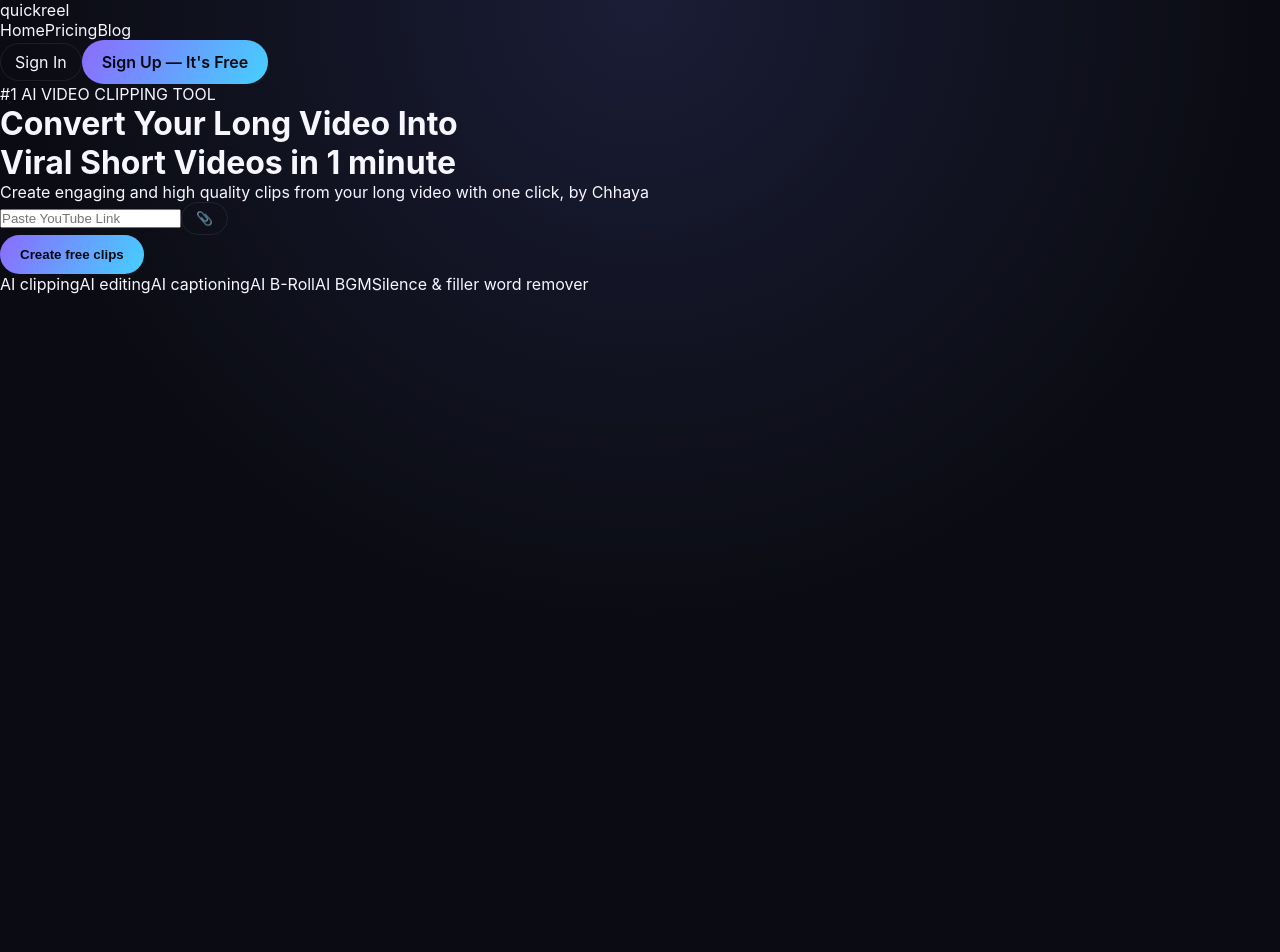
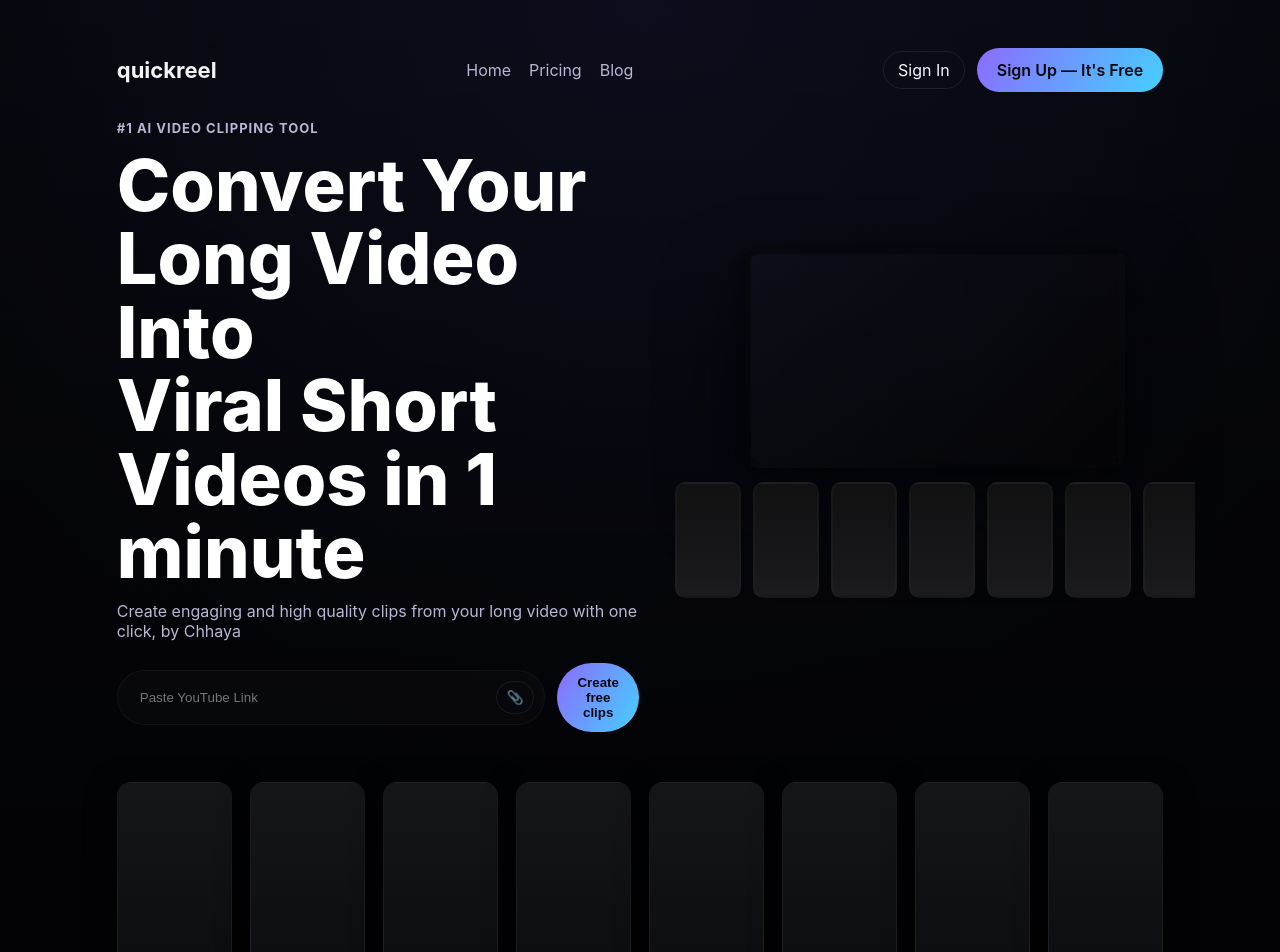
Before and after one commit to AbhayKTS/gla2, a React (Vite) app in the folder frontend/: page / in a window 1280 px wide. Shown: the top 952 px of the page. Before the commit the page ends 800 px from the top, so only its background shows below. Built offline with nearby package versions, Linux system fonts and the light colour scheme.

Commit message:
feat: update styles.css

```diff
--- a/frontend/src/styles.css
+++ b/frontend/src/styles.css
@@ -25,6 +25,235 @@
 body {
   min-height: 100vh;
   background: radial-gradient(circle at top, #1a1d36, #0b0c13 60%);
+}
+
+/* Landing page hero styles (QuickReel-like) */
+.landing-root {
+  color: var(--text-primary);
+}
+
+.hero-landing {
+  position: relative;
+  min-height: 720px;
+  overflow: hidden;
+  display: block;
+}
+
+.hero-landing .hero-overlay {
+  position: absolute;
+  inset: 0;
+  /* grid background */
+  background-image:
+    radial-gradient(rgba(255,255,255,0.02) 1px, transparent 1px),
+    repeating-linear-gradient(0deg, rgba(255,255,255,0.01) 0 1px, transparent 1px 80px),
+    repeating-linear-gradient(90deg, rgba(255,255,255,0.01) 0 1px, transparent 1px 80px),
+    linear-gradient(180deg, rgba(12,14,27,0.6), rgba(3,4,8,0.85));
+  background-size: 20px 20px, 80px 80px, 80px 80px, cover;
+  mix-blend-mode: overlay;
+  pointer-events: none;
+}
+
+.hero-content {
+  position: relative;
+  z-index: 2;
+  padding: 48px 6vw 80px;
+  max-width: 1200px;
+  margin: 0 auto;
+  display: flex;
+  flex-direction: column;
+  gap: 28px;
+}
+
+.hero-top {
+  display: flex;
+  align-items: center;
+  justify-content: space-between;
+}
+
+.logo {
+  font-weight: 700;
+  font-size: 22px;
+  color: #ffffff;
+  opacity: 0.95;
+}
+
+.hero-nav {
+  display: flex;
+  gap: 18px;
+  color: var(--text-muted);
+}
+
+.hero-actions {
+  display: flex;
+  gap: 12px;
+  align-items: center;
+}
+
+.hero-main {
+  display: grid;
+  grid-template-columns: 1fr 520px;
+  gap: 36px;
+  align-items: center;
+}
+
+.hero-copy .hero-kicker {
+  font-size: 13px;
+  color: var(--text-muted);
+  font-weight: 700;
+  letter-spacing: 1px;
+  margin-bottom: 12px;
+}
+
+.hero-title {
+  font-size: clamp(36px, 6vw, 72px);
+  line-height: 1.02;
+  margin: 0 0 12px;
+  font-weight: 800;
+  color: #fff;
+}
+
+.hero-sub {
+  color: var(--text-muted);
+  font-size: 16px;
+  margin-bottom: 22px;
+}
+
+.hero-cta {
+  display: flex;
+  gap: 12px;
+  align-items: center;
+}
+
+.hero-input {
+  display: flex;
+  gap: 8px;
+  background: rgba(255,255,255,0.02);
+  border: 1px solid rgba(255,255,255,0.04);
+  padding: 10px;
+  border-radius: 999px;
+  align-items: center;
+}
+
+.hero-input input {
+  background: transparent;
+  border: none;
+  outline: none;
+  color: var(--text-primary);
+  padding: 8px 12px;
+  min-width: 360px;
+}
+
+.hero-preview {
+  display: flex;
+  justify-content: flex-end;
+}
+
+.preview-rail {
+  width: 520px;
+}
+
+.preview-large {
+  display: flex;
+  justify-content: center;
+  align-items: center;
+  margin-bottom: 14px;
+}
+
+.thumb.big {
+  width: 380px;
+  height: 220px;
+  border-radius: 14px;
+  background: linear-gradient(135deg,#222,#111);
+  box-shadow: 0 40px 80px rgba(3,4,8,0.7), 0 6px 20px rgba(0,0,0,0.6);
+  border: 6px solid rgba(0,0,0,0.25);
+  background-image: linear-gradient(135deg, rgba(255,255,255,0.02), rgba(0,0,0,0.2));
+}
+
+.preview-row {
+  display: flex;
+  gap: 12px;
+  overflow-x: auto;
+  padding-bottom: 6px;
+}
+
+.thumb.small {
+  min-width: 66px;
+  height: 116px;
+  border-radius: 10px;
+  background: linear-gradient(180deg,#111,#1a1a1f);
+  border: 2px solid rgba(255,255,255,0.02);
+}
+
+.hero-gallery {
+  margin-top: 22px;
+  display: flex;
+  justify-content: center;
+}
+
+.gallery-cards {
+  width: 100%;
+  max-width: 1100px;
+  display: flex;
+  gap: 18px;
+  justify-content: center;
+}
+
+.vertical-card {
+  width: 120px;
+  height: 220px;
+  border-radius: 14px;
+  background: linear-gradient(180deg,#0e0f13,#1a1c22);
+  box-shadow: 0 8px 30px rgba(0,0,0,0.6);
+  border: 1px solid rgba(255,255,255,0.03);
+  display: flex;
+  align-items: center;
+  justify-content: center;
+}
+
+.vertical-card .vc-thumb {
+  width: 100%;
+  height: 100%;
+  border-radius: 12px;
+  background: linear-gradient(180deg,#151617,#0b0c10);
+}
+
+.features-row {
+  padding: 20px 6vw 60px;
+  display: flex;
+  justify-content: center;
+}
+
+.features {
+  max-width: 1100px;
+  display: flex;
+  gap: 10px;
+  flex-wrap: wrap;
+  justify-content: center;
+}
+
+.feature-pill {
+  background: rgba(255,255,255,0.02);
+  border: 1px solid rgba(255,255,255,0.03);
+  color: var(--text-primary);
+  padding: 8px 14px;
+  border-radius: 999px;
+  font-weight: 600;
+  font-size: 13px;
+}
+
+.feature-pill.muted { opacity: 0.7; }
+
+/* small helpers */
+.button-primary { padding: 10px 18px; }
+.ghost-button.small { padding: 8px 10px; }
+
+@media (max-width: 980px) {
+  .hero-main { grid-template-columns: 1fr; }
+  .hero-preview { justify-content: center; }
+  .preview-rail { width: 100%; }
+  .hero-input input { min-width: 140px; }
+  .hero-landing { min-height: 640px; }
+  .hero-title { font-size: clamp(28px, 7vw, 44px); }
 }
 
 a {
```
